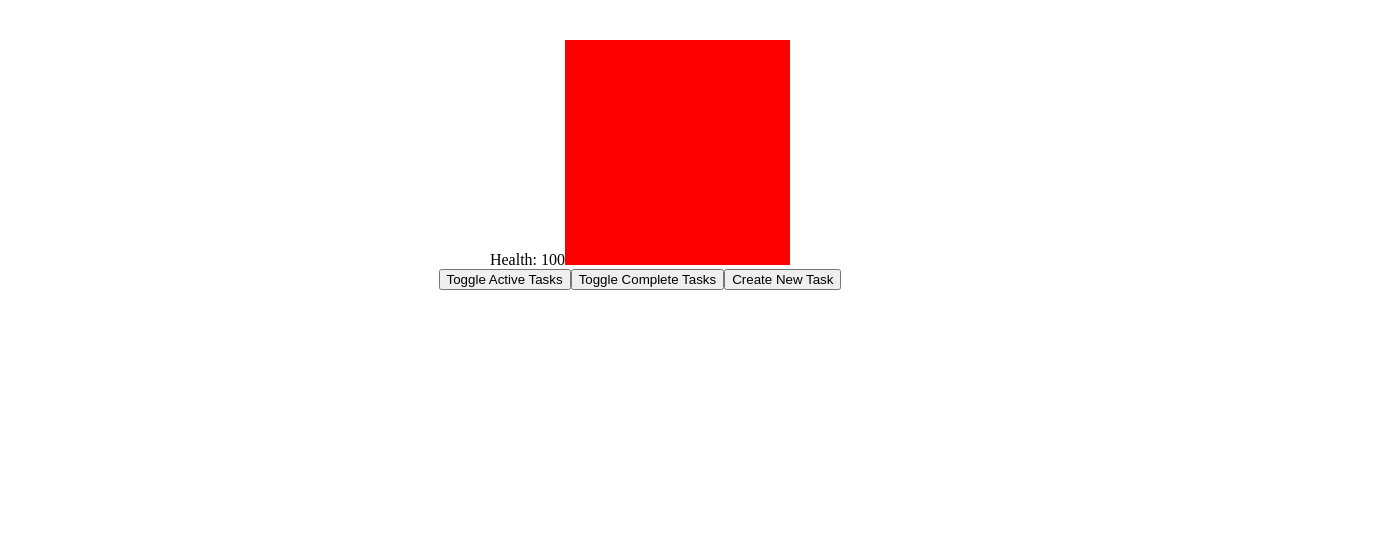
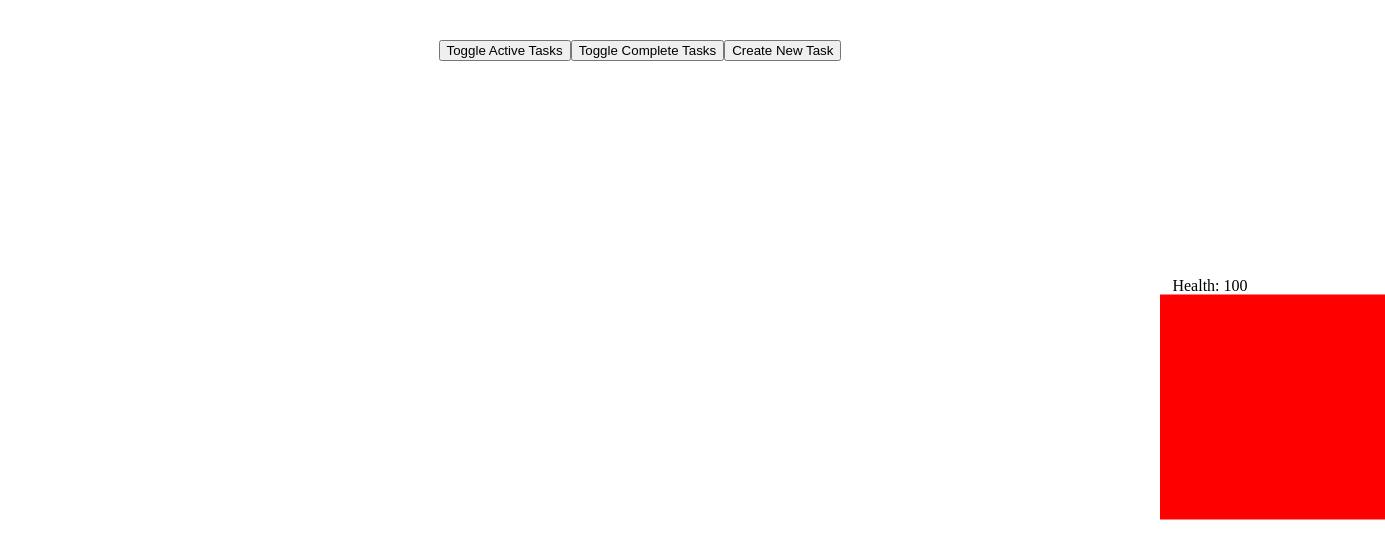
Before and after one commit to QuestlineDJ/task-knight, a React (Vite) app: page / in a window 1280 px wide. Shown: the top 558 px of the page, 1385 px wide, since content can reach past the window. Built offline with nearby package versions, Linux system fonts and the light colour scheme.

Commit message:
Revert "Get rid of formatting"
This reverts commit 240ea3fcdc13d7bc543ee14229c77928fb912c3e.

```diff
--- a/src/TaskSystem.tsx
+++ b/src/TaskSystem.tsx
@@ -82,7 +82,7 @@ export function TaskMaster() {
 
   return (
     <div>
-      <div>
+      <div className="enemy-container">
         Health: {enemyHealth}
         {enemyHealth > 0 && <img src={redDot} alt="Enemy Indicator" />}
       </div>
```
